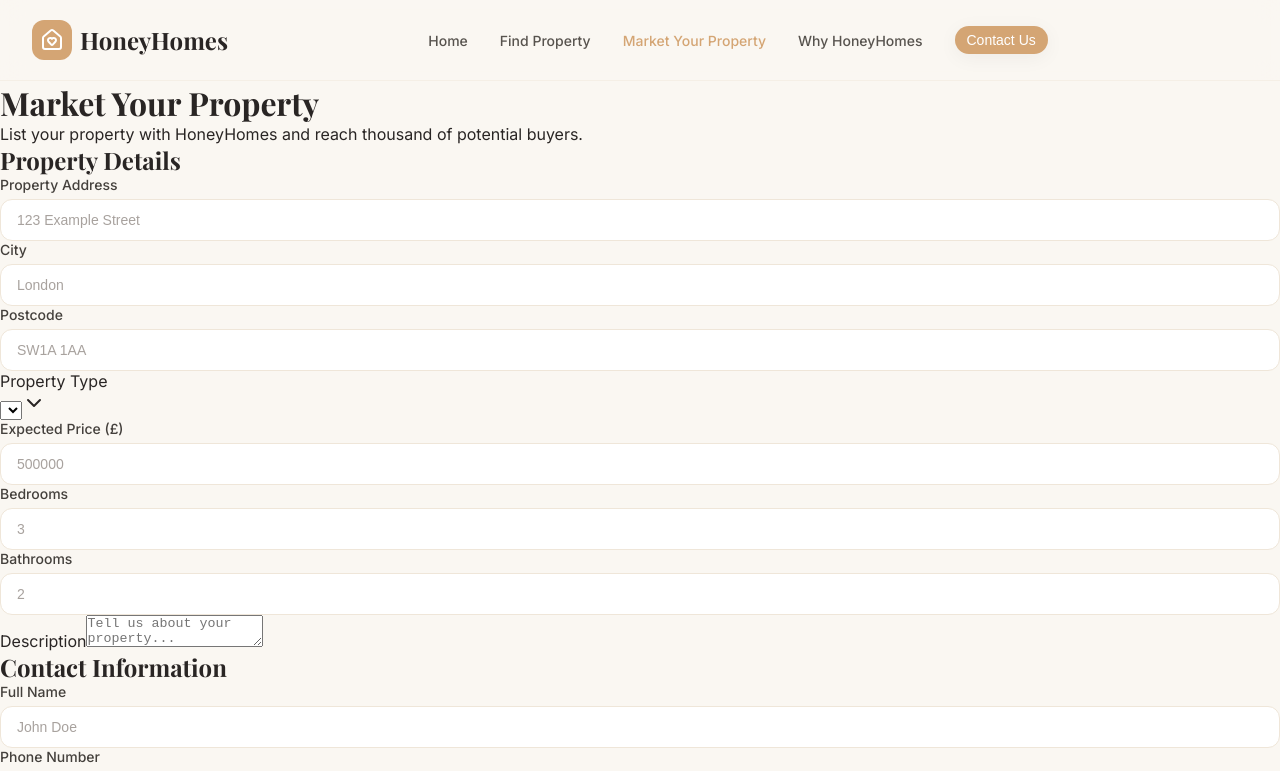
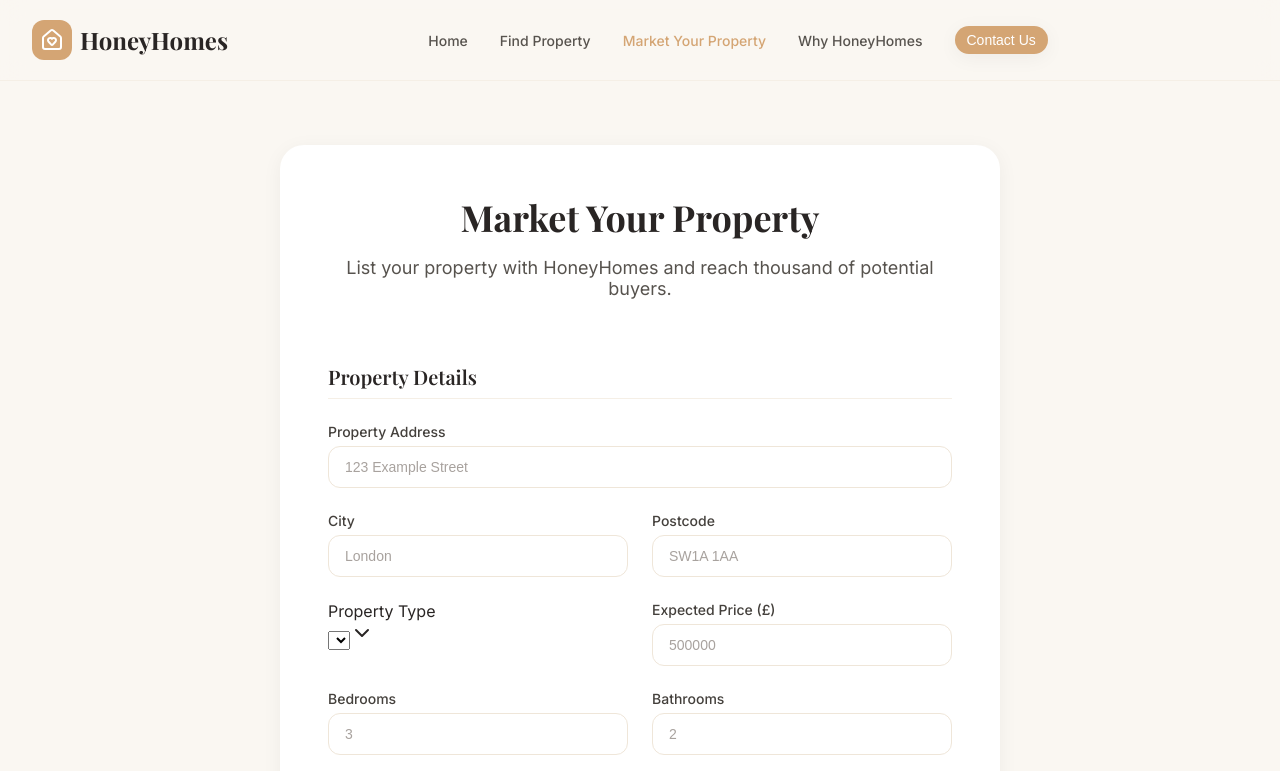
Before and after one commit to p3achijaii/react-coursework, a React (Vite) app: page /market-property in a window 1280 px wide. Shown: the top 771 px of the page. Built offline with nearby package versions, Linux system fonts and the light colour scheme.

Commit message:
add the styling for the market property page

```diff
--- a/src/pages/MarketProperty/MarketProperty.module.css
+++ b/src/pages/MarketProperty/MarketProperty.module.css
@@ -0,0 +1,106 @@
+.page {
+  min-height: 100vh;
+  padding: 4rem 0;
+}
+
+.container {
+  max-width: 48rem;
+  margin: 0 auto;
+  padding: 1rem;
+}
+
+@media (min-width: 640px) {
+  .container {
+    padding: 0 1.5rem;
+  }
+}
+
+.card {
+  background-color: var(--color-white);
+  padding: 2rem;
+  border-radius: var(--radius-3xl);
+  box-shadow: var(--shadow-soft);
+}
+
+@media (min-width: 768px) {
+  .card {
+    padding: 3rem;
+  }
+}
+
+.header {
+  text-align: center;
+  margin-bottom: 3rem;
+}
+
+.title {
+  font-size: 2.25rem;
+  font-weight: 700;
+  color: var(--color-stone-800);
+  margin-bottom: 1rem;
+}
+
+.subtitle {
+  color: var(--color-stone-600);
+  font-size: 1.125rem;
+}
+
+.form {
+  display: flex;
+  flex-direction: column;
+  gap: 1.5rem;
+}
+
+.sectionTitle {
+  font-size: 1.25rem;
+  font-weight: 600;
+  color: var(--color-stone-800);
+  margin-top: 1rem;
+  padding-bottom: 0.5rem;
+  border-bottom: 1px solid var(--color-cream-200);
+}
+
+.row {
+  display: grid;
+  grid-template-columns: 1fr;
+  gap: 1.5rem;
+}
+
+@media (min-width: 768px) {
+  .row {
+    grid-template-columns: 1fr 1fr;
+  }
+}
+
+.textareaContainer {
+  display: flex;
+  flex-direction: column;
+  gap: 0.375rem;
+}
+
+.label {
+  font-size: 0.875rem;
+  font-weight: 500;
+  color: var(--color-stone-700);
+}
+
+.textarea {
+  width: 100%;
+  border-radius: var(--radius-xl);
+  border: 1px solid var(--color-cream-300);
+  padding: 0.75rem 1rem;
+  font-size: 0.875rem;
+  min-height: 8rem;
+  resize: vertical;
+}
+
+.textarea:focus {
+  outline: none;
+  border-color: var(--color-terracotta-500);
+  box-shadow: 0 0 0 2px var(--color-terracotta-100);
+}
+
+.submitBtn {
+  margin-top: 1rem;
+  width: 100%;
+}
```
